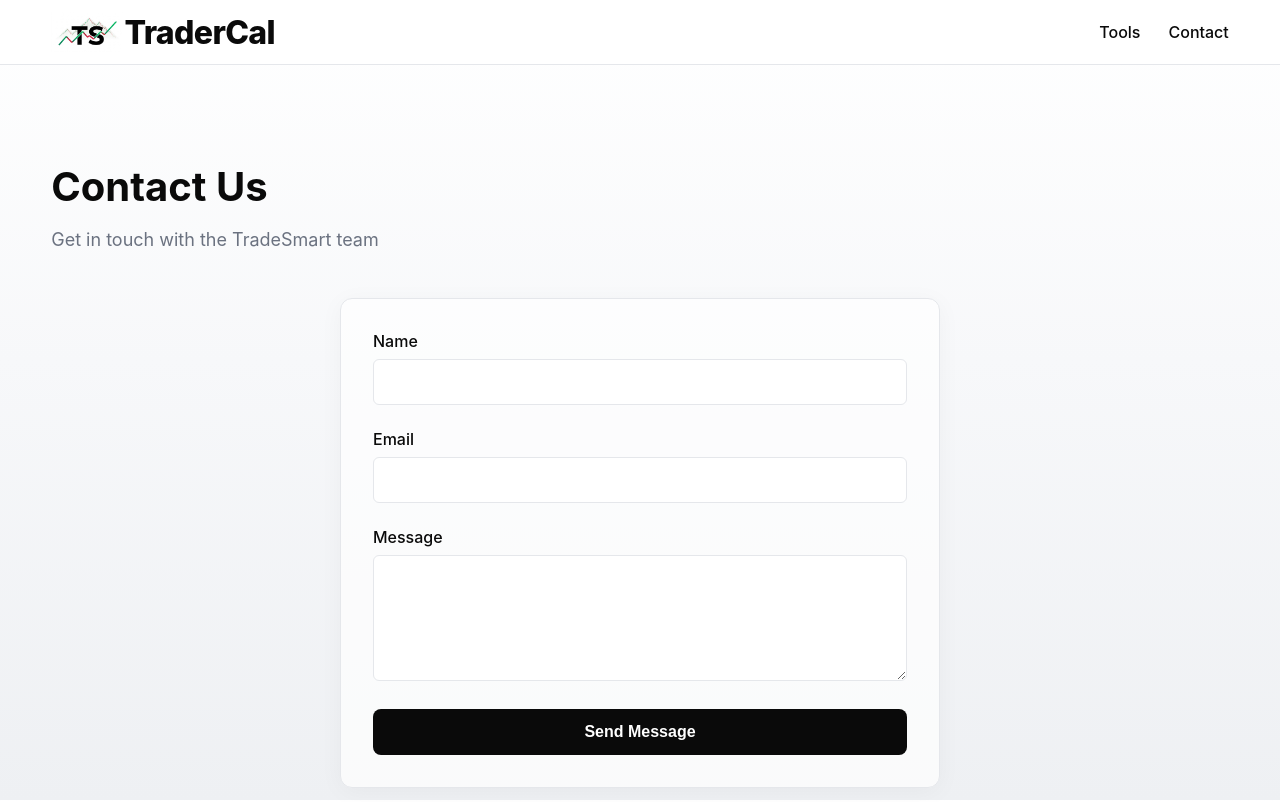
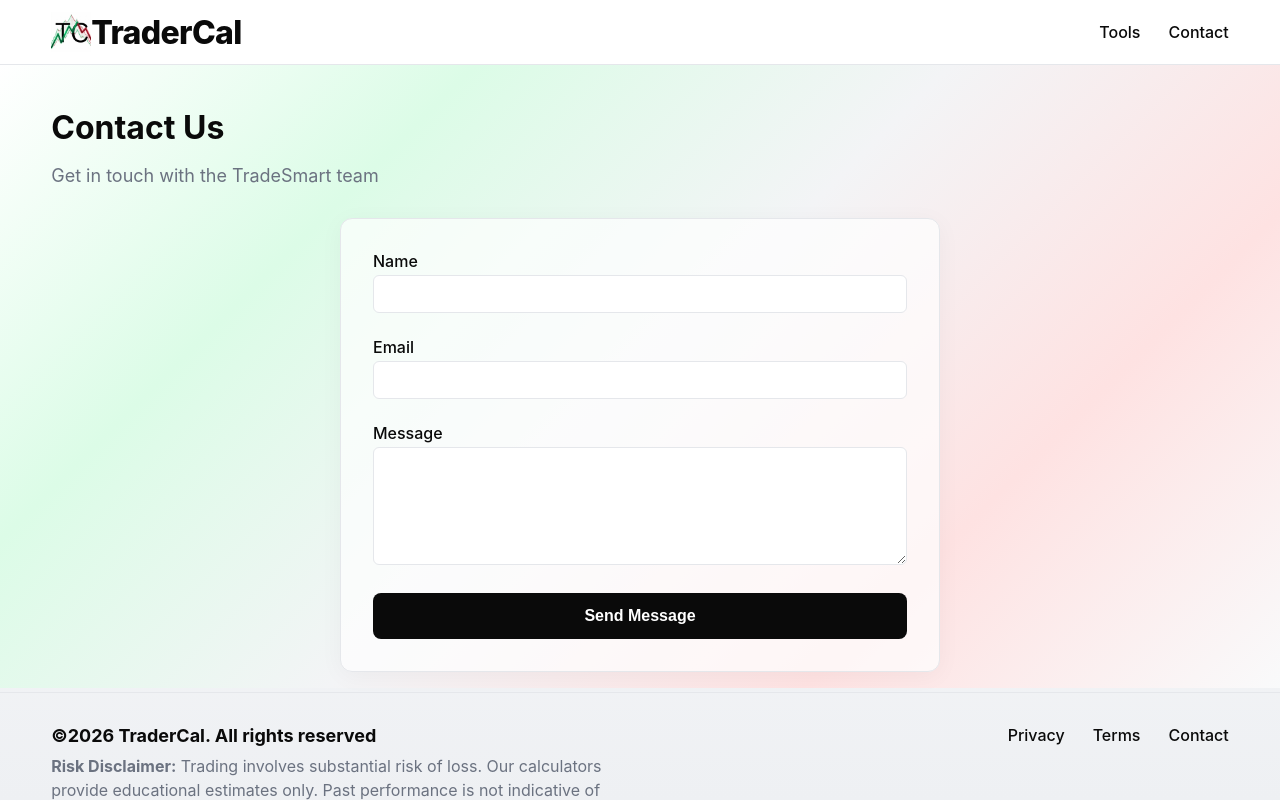
Before and after one commit to SeanDiondo/TraderCal, a React (Vite) app: page /contact in a window 1280 px wide. Shown: the top 802 px of the page. Built offline with nearby package versions, Linux system fonts and the light colour scheme.

Commit message:
gradient background

```diff
--- a/index.html
+++ b/index.html
@@ -2,7 +2,7 @@
 <html lang="en">
   <head>
     <meta charset="UTF-8" />
-    <link rel="icon" type="image/svg+xml" href="/logo.jpg" />
+    <link rel="icon" type="image/svg+xml" href="/logo.png" />
     <meta name="viewport" content="width=device-width, initial-scale=1.0" />
     <title>TraderCal</title>
   </head>
--- a/src/components/hero.tsx
+++ b/src/components/hero.tsx
@@ -18,19 +18,19 @@ const Hero: React.FC = () => {
               <ul className={styles.steps}>
                 <li className={styles.step}>
                   <span className={styles.stepNumber}>1</span>
-                  <span className={styles.stepText}>Input <strong>Stoploss limit %</strong> - the allowed % of loss of the trader</span>
+                  <span className={styles.stepText}>Input <strong>Stoploss limit %</strong> - The allowed percentage of loss of the trader</span>
                 </li>
                 <li className={styles.step}>
                   <span className={styles.stepNumber}>2</span>
-                  <span className={styles.stepText}>Input <strong>Capital fund</strong></span>
+                  <span className={styles.stepText}>Input <strong>Capital funds</strong></span>
                 </li>
                 <li className={styles.step}>
                   <span className={styles.stepNumber}>3</span>
-                  <span className={styles.stepText}>Input <strong>Risk %</strong> - the % of the capital per trade</span>
+                  <span className={styles.stepText}>Input <strong>Risk %</strong> - The Risk Percentage of your capital per trade</span>
                 </li>
                 <li className={styles.step}>
                   <span className={styles.stepNumber}>4</span>
-                  <span className={styles.stepText}>Input <strong>Planned prices</strong> if you already have charted the stocks, crypto, and other trading assets</span>
+                  <span className={styles.stepText}>Input <strong>Planned prices</strong> - The prices you plan to enter and exit for your Trading Pairs</span>
                 </li>
               </ul>
             </div>
--- a/src/components/navbar.tsx
+++ b/src/components/navbar.tsx
@@ -7,7 +7,7 @@ const Navbar: React.FC = () => {
     <header className={styles.header}>
       <div className={`container ${styles.row}`}>
         <Link to="/" className={styles.logo} aria-label="TradeSmart">
-          <img src="/logo.jpg" alt="TradeSmart" style={{ maxWidth: '200px', height: '40px', objectFit: 'contain' }} />TraderCal
+          <img src="/logo.png" alt="TradeSmart" style={{ maxWidth: '200px', height: '40px', objectFit: 'contain' }} />TraderCal
         </Link>
         <nav className={styles.nav} aria-label="Primary">
           <a href="#tools">Tools</a>
--- a/src/components/styles/Contact.module.css
+++ b/src/components/styles/Contact.module.css
@@ -1,19 +1,20 @@
 .contact {
-  padding: 4rem 0;
-  background: transparent;
+  padding: 1rem 0;
+  margin-bottom: 0.25rem;
+  background: linear-gradient(135deg, #ffffff 0%, #dcfce7 25%, #f3f4f6 50%, #fee2e2 75%, #f9fafb 100%);
 }
 
 .title {
-  font-size: 2.5rem;
+  font-size: 2rem;
   font-weight: 700;
-  margin-bottom: 0.5rem;
+  margin-bottom: 0.25rem;
   color: var(--text);
 }
 
 .subtitle {
   font-size: 1.125rem;
   color: var(--muted);
-  margin-bottom: 3rem;
+  margin-bottom: 2rem;
 }
 
 .form {
@@ -32,7 +33,7 @@
 
 .formGroup label {
   display: block;
-  margin-bottom: 0.5rem;
+  margin-bottom: 0.25rem;
   font-weight: 500;
   color: var(--text);
 }
@@ -40,7 +41,7 @@
 .formGroup input,
 .formGroup textarea {
   width: 100%;
-  padding: 0.75rem;
+  padding: 0.5rem;
   border: 1px solid var(--border);
   border-radius: 0.375rem;
   font-size: 1rem;
--- a/src/components/styles/Hero.module.css
+++ b/src/components/styles/Hero.module.css
@@ -1,5 +1,6 @@
 .hero{
   padding:64px 0 24px;
+  background: linear-gradient(135deg, #ffffff 0%, #dcfce7 25%, #f3f4f6 50%, #fee2e2 75%, #f9fafb 100%);
 }
 .grid{
   display:grid;
```
Also changed, not shown: public/logo.png.
